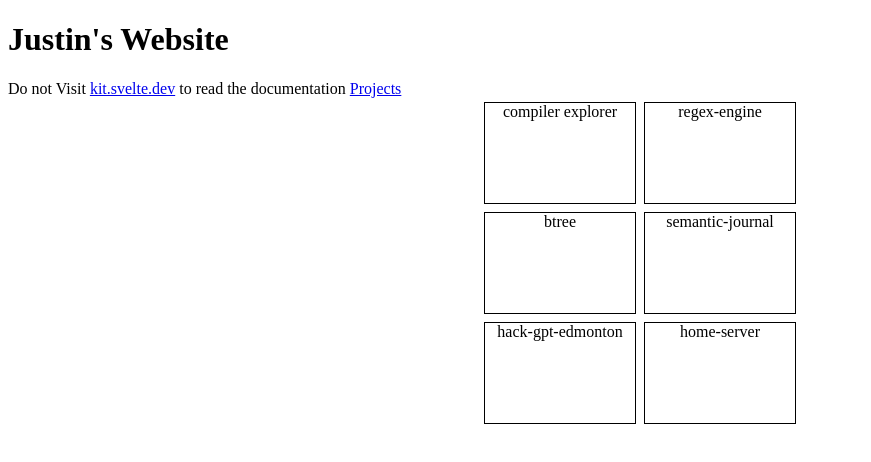
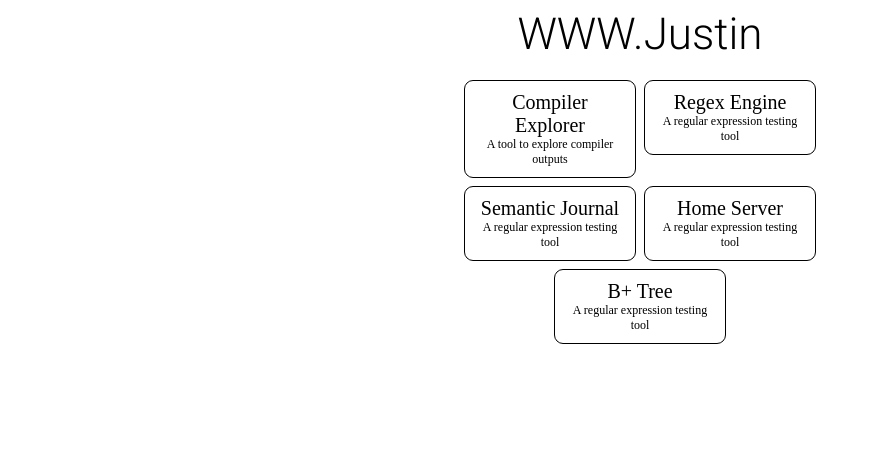
Before and after one commit to JustinMeimar/www-justin, a SvelteKit app in the folder app/: page / in a window 1280 px wide. Shown: the top 462 px of the page, without its empty margins (0-871 px from the left). Built offline with nearby package versions, Linux system fonts and the light colour scheme.

Commit message:
compiler explorer

```diff
--- a/app/package.json
+++ b/app/package.json
@@ -19,5 +19,8 @@
 		"typescript": "^5.0.0",
 		"vite": "^5.0.3"
 	},
-	"type": "module"
+	"type": "module",
+	"dependencies": {
+		"matter-js": "^0.19.0"
+	}
 }
--- a/app/src/routes/+page.svelte
+++ b/app/src/routes/+page.svelte
@@ -1,17 +1,63 @@
-<script>
+<script lang="ts">
     import Showcase from './Showcase.svelte';
-    let projects = ['compiler explorer', 'regex-engine', 'btree',
-        'semantic-journal', 'hack-gpt-edmonton', 'home-server',
+    import type { Project } from '$lib/index';
+
+    let projects: Project[] = [
+        {
+            title: 'Compiler Explorer',
+            route: 'compiler',
+            desc: 'A tool to explore compiler outputs',
+            imgLink: 'path/to/compiler-explorer-image.jpg',
+            date: "June 2023"
+        },
+        {
+            title: 'Regex Engine',
+            route: 'regex-engine',
+            desc: 'A regular expression testing tool',
+            imgLink: 'path/to/regex-engine-image.jpg',
+            date: "May 2023"
+        },
+        {
+            title: 'Semantic Journal',
+            route: 'semantic-journal',
+            desc: 'A regular expression testing tool',
+            imgLink: 'path/to/regex-engine-image.jpg',
+            date: "May 2023"
+        },
+        {
+            title: 'Home Server',
+            route: 'home-server',
+            desc: 'A regular expression testing tool',
+            imgLink: 'path/to/regex-engine-image.jpg',
+            date: "May 2023"
+        },
+        {
+            title: 'B+ Tree',
+            route: 'btree',
+            desc: 'A regular expression testing tool',
+            imgLink: 'path/to/regex-engine-image.jpg',
+            date: "May 2023"
+        },
     ];
+
 </script>
 
-<h1>Justin's Website</h1>
+<div class="site-title">
+    WWW.Justin
+</div>
 <p>
-    Do not Visit
-    <a href="https://kit.svelte.dev">kit.svelte.dev</a>
-    to read the documentation
-
-    <a href="/projects">Projects</a>
-
     <Showcase items={projects}/>
 </p>
+
+<link href="https://fonts.googleapis.com/css2?family=Roboto:wght@300;400;500&display=swap" rel="stylesheet">
+
+<style>
+    .site-title {
+        font-size: 44px;
+        margin: 0 auto;
+        text-align: center;
+        font-family: 'Roboto', sans-serif;
+        font-weight: 200;
+        width: 100%;
+    }
+</style>
--- a/app/src/routes/Showcase.svelte
+++ b/app/src/routes/Showcase.svelte
@@ -1,32 +1,44 @@
 <script lang="ts">
     import { onMount } from 'svelte';
-    export let items : string[] = [];
+    import type { Project } from '$lib/index';
 
-    const maxWidth = '45px;'
-    function handleClick(item : string) {
-        console.log("Clicked item:", item);
-    }
+    export let items : Project[] = [];
 
-    function createContainerPartitions(width: number, height: number, n: number) {
 
-        const cols = 3;
-        const rows = Math.ceil(n / cols);
-        const remainder = n % cols;
 
-        console.log(rows, remainder);
-    }
+    const url='/projects'
+    // const maxWidth = '45px;'
+    // function handleClick(item : string) {
+    //     console.log("Clicked item:", item);
+    // }
+
+    // function createContainerPartitions(width: number, height: number, n: number) {
+
+    //     const cols = 3;
+    //     const rows = Math.ceil(n / cols);
+    //     const remainder = n % cols;
+
+    //     console.log(rows, remainder);
+    // }
 
     onMount(() => {
-        createContainerPartitions(400, 800, 8);
+        // createContainerPartitions(400, 800, 8);
     })
 
 </script>
 
 <div class="showcase-container">
     {#each items as item}
-        <div class="showcase-item">
-            {item}
-        </div>
+        <a href={`/projects/${item.route}`} class="plain-link">
+            <div class="showcase-item">
+                <div class="showcase-item-title">
+                    {item.title}
+                </div>
+                <div class="showcase-item-desc">
+                    {item.desc}
+                </div>
+            </div>
+        </a>
     {/each}
 </div>
 
@@ -41,15 +53,25 @@
     }
     .showcase-item {
         min-width: 150px;
-        max-width: 300px;
-        min-height: 100px;
+        max-width: 150px;
         margin: 5px;
+        outline: 1px solid black;
+        border-radius: 8px;
+        text-align:center;
+        padding: 10px;
+    }
+    .showcase-item:hover .showcase-item-title {
+        font-size: 1.5em;
+    }
+    .showcase-item-desc {
+        font-size: 12px;
+    }
+    .showcase-item-title {
         transition: font-size 0.3s ease;
-        outline: 1px solid black;
-        text-align:center;
+        font-size: 20px;
     }
-    .showcase-item:hover {
-        font-size: 1.4em;
-        cursor: pointer;
+    .plain-link {
+        text-decoration: none; /* Removes underline */
+        color: inherit; /* Inherits color from parent */
     }
 </style>
--- /dev/null
+++ b/app/src/routes/projects/compiler/+page.svelte
@@ -0,0 +1,88 @@
+<script>
+    let editorContent = '';
+    let llvmIRContent = '';
+    let outputContent = '';
+
+    let editorFontSize = 20;
+    const fontSizes = [12, 14, 16, 18, 20, 22, 24, 26, 28, 30];
+
+    let defaultProgram = "hello-world";
+    const programs = ["hello-world", "fibonacci", "merge-sort", "generator"];
+
+    function clearOutput() {
+        outputContent = '';
+    }
+
+</script>
+
+Compiler Explorer
+<div class="container">
+    <div class="editor-container">
+        Program
+        <div class="utility-bar">
+            <button> Run</button>
+            <select bind:value={defaultProgram}>
+                {#each programs as program}
+                    <option value={program}>{program}</option>
+                {/each}
+            </select>
+            <input type="range" min="12" max="30" bind:value={editorFontSize} />
+        </div>
+        <textarea bind:value={editorContent} class="editor-textarea"></textarea>
+    </div>
+    <div class="ir-container">
+        LLVM IR
+        <div class="utility-bar">
+            <button> Optimize</button>
+        </div>
+        <textarea bind:value={llvmIRContent} class="editor-textarea"></textarea>
+    </div>
+    <div class="output-container">
+        Output
+        <div class="utility-bar">
+            <button on:click={clearOutput}>Clear</button>
+        </div>
+        <textarea bind:value={outputContent} class="editor-textarea"></textarea>
+    </div>
+</div>
+
+<style>
+    .container {
+        display: flex;
+        height: 100vh;
+        width: 100vw;
+    }
+
+    .editor-container, .ir-container, .output-container {
+        flex: 1;
+        overflow: hidden;
+        padding: 10px;
+    }
+    .utility-bar {
+        min-height: 20px;
+        border: 1px solid black;
+    }
+    .editor-textarea {
+        width: calc(100% - 20px);
+        height: calc(100% - 20px);
+        background-color: #1A1A1A;
+        color: #E0E0E0;
+        border: 4px solid #C084FC;
+        padding: 10px;
+        resize: none;
+        font-family: 'Consolas', 'Monaco', monospace;
+        font-size: 16px;
+    }
+</style>
+
+
+<!--  Colors
+    --deep-black: #0D0D0D;
+    --muted-black: #1A1A1A;
+    --hyper-purple: #C084FC;
+    --soft-purple: #A267AC;
+    --light-grey: #E0E0E0;
+    --muted-grey: #BFBFBF;
+    --bright-red: #FF5555;
+    --bright-orange: #FFA500;
+-->
```
Also changed, not shown: app/src/lib/index.ts (+7 -0 lines), app/src/routes/projects/+page.svelte (+12 -0 lines), app/src/routes/projects/compiler/programs/fib.txt (added), app/src/routes/projects/compiler/programs/hello-world.txt (added), 1 other file (tests, documents, lock files or other folders).
